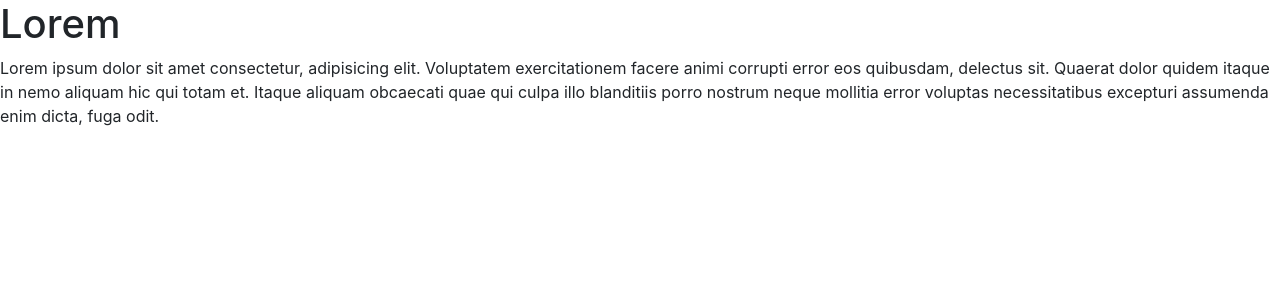
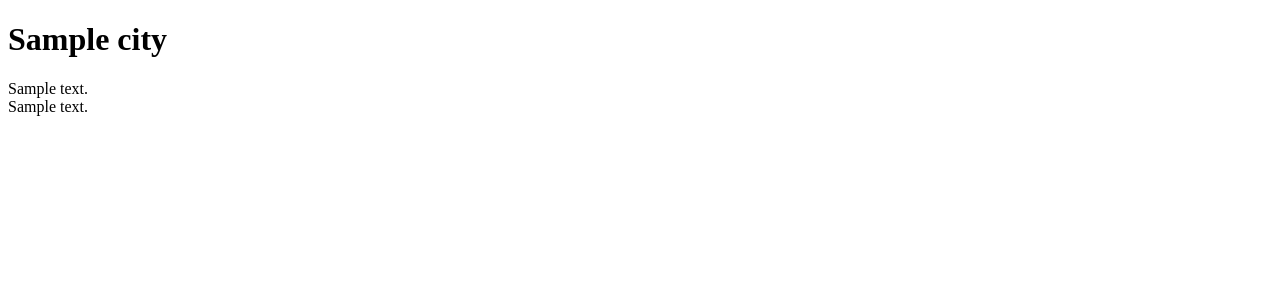
Before and after one commit to martakortslaur/flask-group, a Flask app: template templates/index.html in a window 1280 px wide. Shown: the top 300 px of the page. Run offline with Flask 2, Linux system fonts and the light colour scheme; the template is opened without the code that fills it: most values are stand-ins (such as "Sample title", 1, 10 or a date in 2020); some libraries are stand-ins or nearby versions.

Commit message:
Tutoring

```diff
--- a/app.py
+++ b/app.py
@@ -13,16 +13,23 @@ mongo = PyMongo(app)
 
 @app.route("/")
 def home():
-    return "<h1>This is the home page</h1><br><p>Bonjour!</p>"
+    city_01 = {
+        "name" : "Tallinn",
+        "descr" : "Capital",
+        "bio" : "Tallinn is a great city!"
+    }
+    city_02 = {
+        "name" : "Tartu",
+        "descr" : "University city",
+        "bio" : "Tartu is a small city."
+    }
+    cities = [city_01, city_02]
+    return render_template('index.html', cities=cities)
 
 @app.route('/playing_around_with_databases')
 def playing_around_with_databases():
     movies = mongo.db.movies.find()
     return "This is where we will be playing around with databases"
-
-
-
-
 
 
 @app.route("/europe")
--- /dev/null
+++ b/templates/base.html
@@ -0,0 +1,18 @@
+<!DOCTYPE html>
+<html lang="en">
+<head>
+    <meta charset="UTF-8">
+    <meta name="viewport" content="width=device-width, initial-scale=1.0">
+    <meta http-equiv="X-UA-Compatible" content="ie=edge">
+    {% block title %}
+    {% endblock %}
+</head>
+<body>
+<navbar></navbar>
+    {% block content %}
+
+
+    {% endblock %}
+<footer></footer>
+</body>
+</html>
--- a/templates/index.html
+++ b/templates/index.html
@@ -1,15 +1,14 @@
-<!DOCTYPE html>
-<html lang="en">
-<head>
-    <meta charset="UTF-8">
-    <meta name="viewport" content="width=device-width, initial-scale=1.0">
-    <meta http-equiv="X-UA-Compatible" content="ie=edge">
-    <link rel="stylesheet" href="https://stackpath.bootstrapcdn.com/bootstrap/4.4.1/css/bootstrap.min.css" integrity="sha384-Vkoo8x4CGsO3+Hhxv8T/Q5PaXtkKtu6ug5TOeNV6gBiFeWPGFN9MuhOf23Q9Ifjh" crossorigin="anonymous">
-    <title>Document</title>
-</head>
-<body>
-    <h1>Lorem
+    {%  extends 'base.html' %}
+    {% block title %}
+    <title>Homepage</title>
+
+    {% endblock %}
+    {% block content %}
+    {% for city in cities %}
+    <h1>{{ city.name }}
     </h1>
-    <p>Lorem ipsum dolor sit amet consectetur, adipisicing elit. Voluptatem exercitationem facere animi corrupti error eos quibusdam, delectus sit. Quaerat dolor quidem itaque in nemo aliquam hic qui totam et. Itaque aliquam obcaecati quae qui culpa illo blanditiis porro nostrum neque mollitia error voluptas necessitatibus excepturi assumenda enim dicta, fuga odit.</p>
-</body>
-</html>
+    <p>{{ city.descr }}
+    <br>
+    {{city.bio}}</p>
+    {% endfor %}
+    {% endblock%}
```
